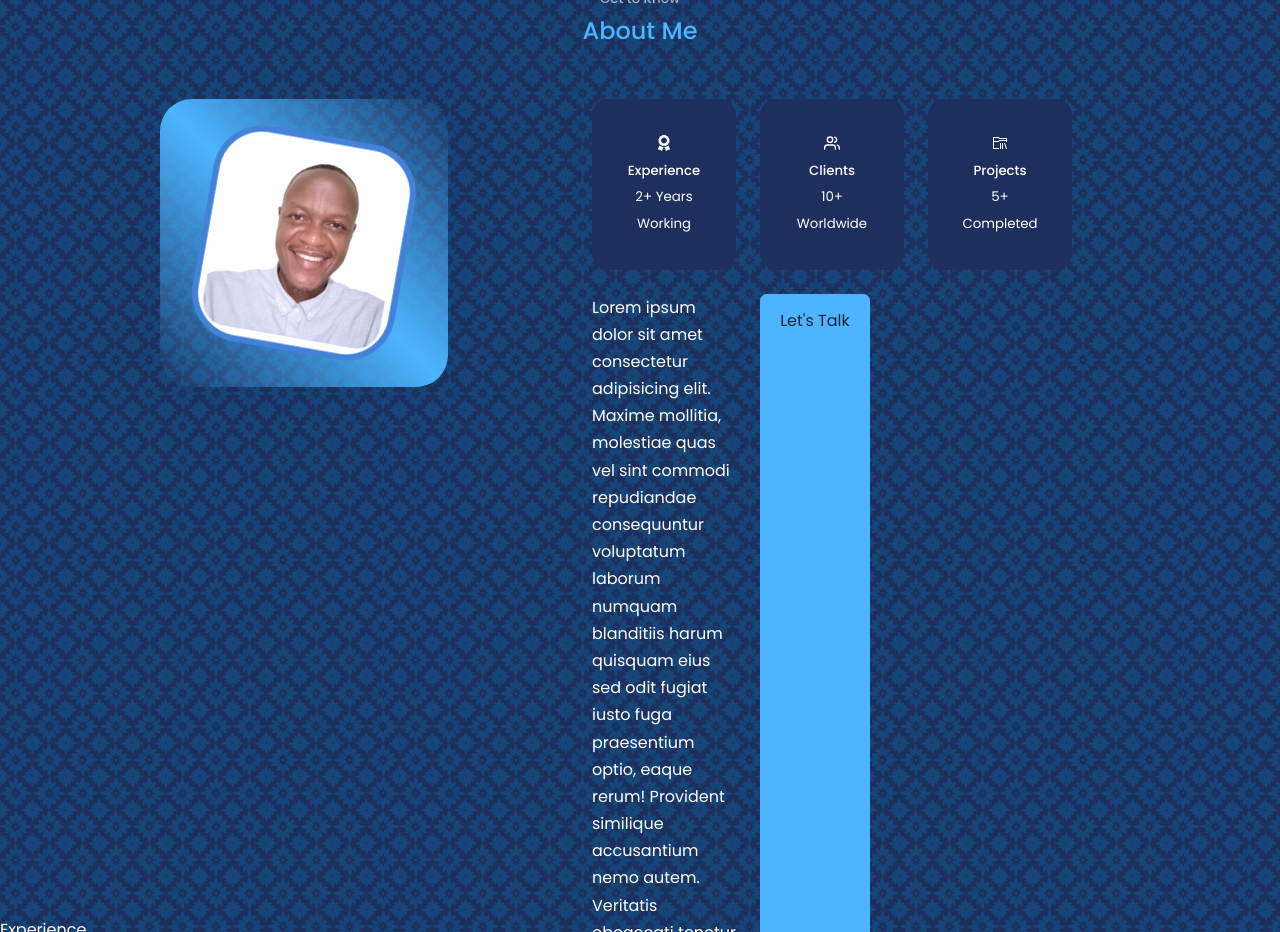
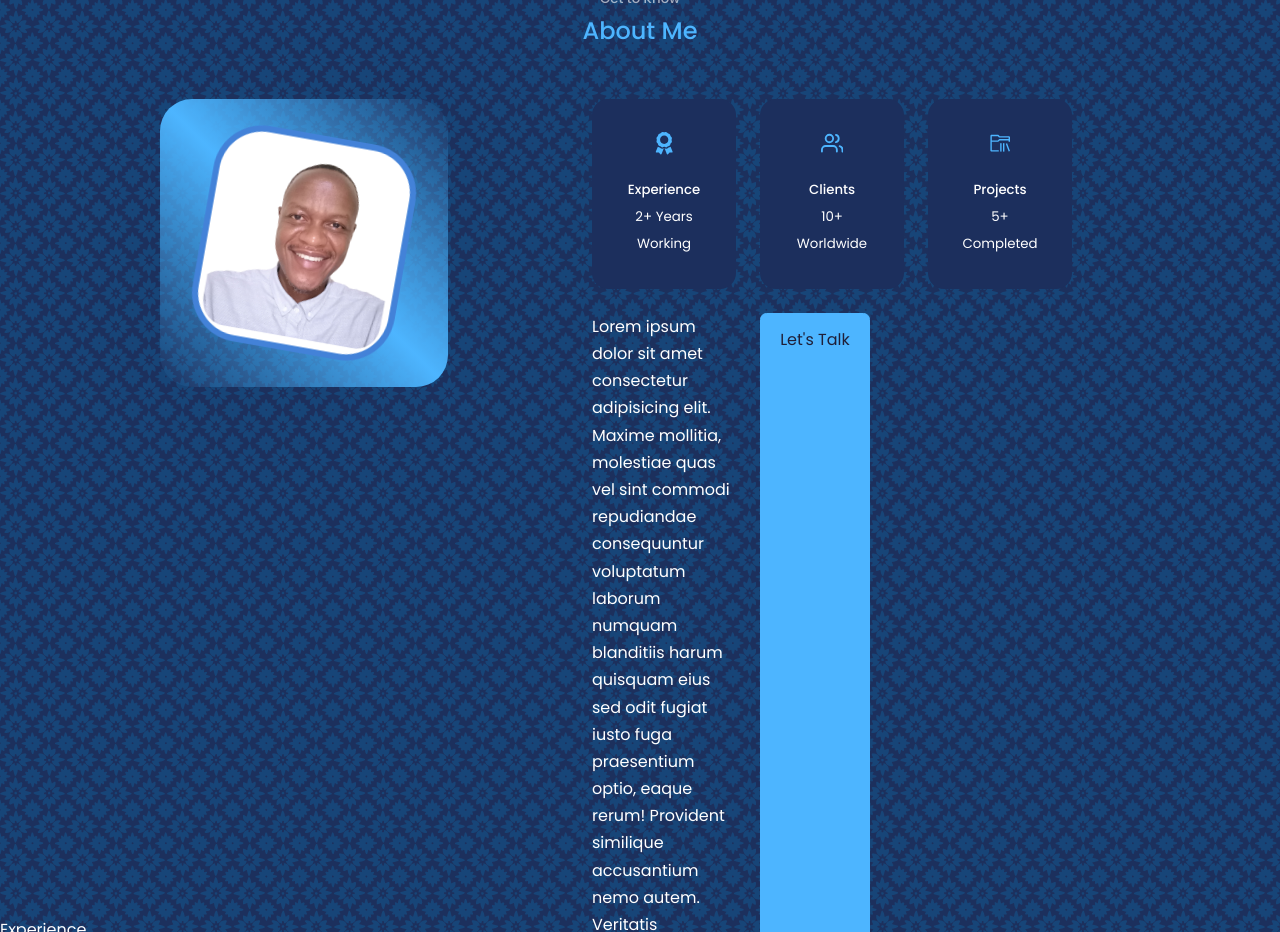
Before and after one commit to Gitthuma/george-githuma-portfolio-website, a React (Create React App) app: page / in a window 1280 px wide. Shown: the part 940-1872 px from the top of the page. Built offline with nearby package versions, Linux system fonts and the light colour scheme.

Commit message:
Style icons

```diff
--- a/src/Components/About/About.css
+++ b/src/Components/About/About.css
@@ -51,3 +51,10 @@
     border-color: var(--color-primary-variant);
     cursor: default;
 }
+
+/*Style icons*/
+.about__icon {
+    color: var(--color-primary);
+    font-size: 1.4rem;
+    margin-bottom: 1rem;
+}
```
